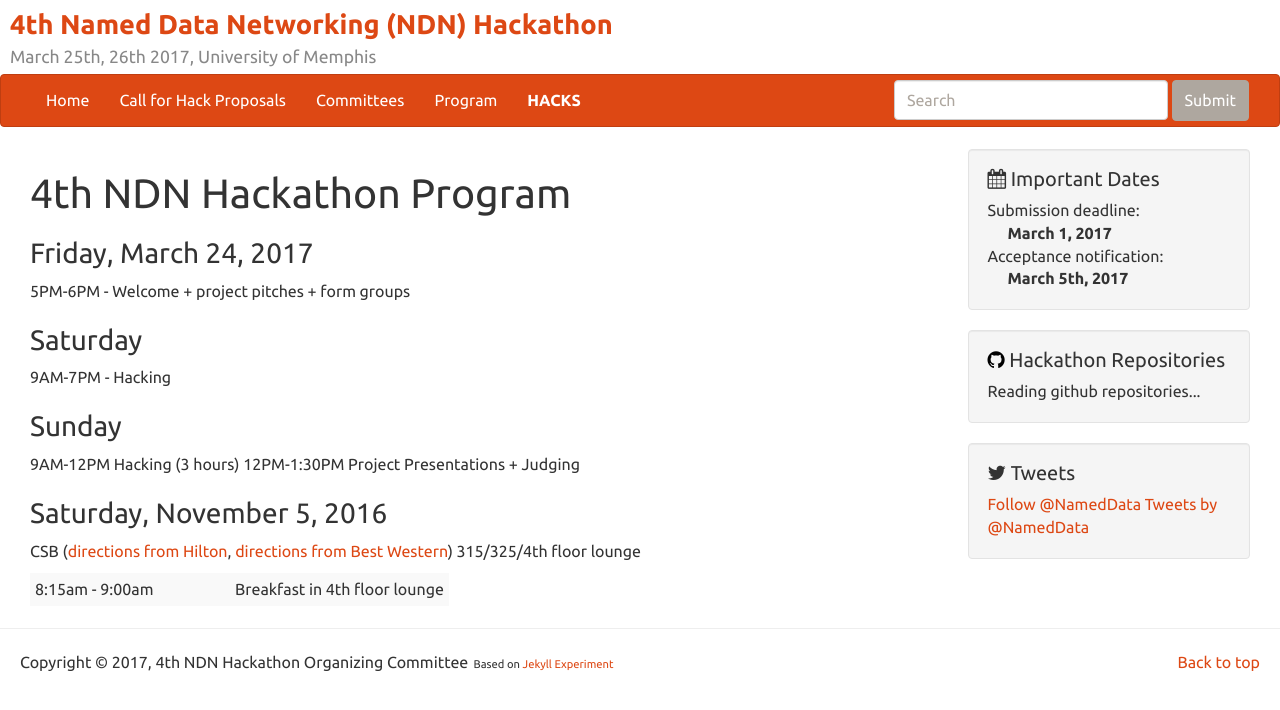
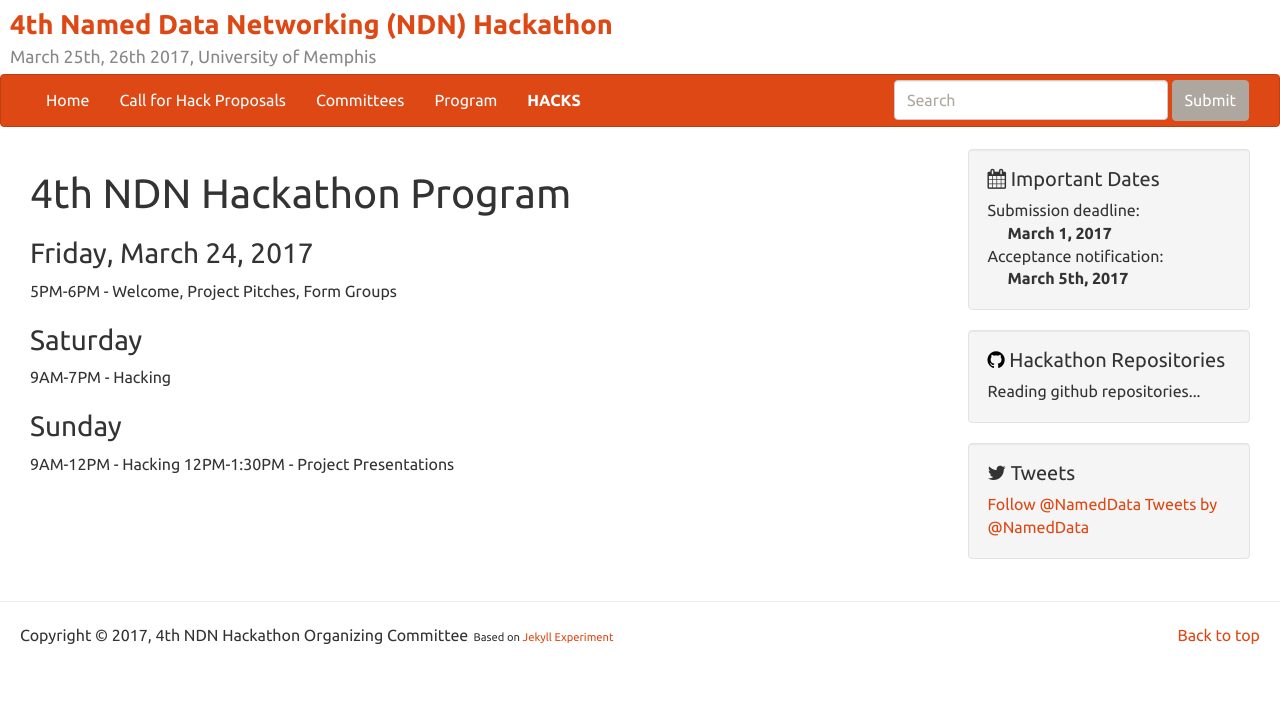
Before and after one commit to 4th-ndn-hackathon/4th-ndn-hackathon, a Jekyll site: the page built from program.md, in a window 1280 px wide. Shown: the top 710 px of the page. Built offline with Jekyll 4.4.1, drawn with Linux system fonts in a browser that asks for light colours; comment, search, counter and statistics services are not loaded.

Commit message:
update program

```diff
--- a/program.md
+++ b/program.md
@@ -4,27 +4,13 @@ title: 4th NDN Hackathon Program
 ---
 
 
-
-
 ### Friday, March 24, 2017
 
-5PM-6PM - Welcome + project pitches + form groups
+5PM-6PM - Welcome, Project Pitches, Form Groups
 
 ### Saturday
 9AM-7PM - Hacking
 
 ### Sunday
-9AM-12PM Hacking (3 hours)
-12PM-1:30PM Project Presentations + Judging
-
-
-
-{:.table-condensed .table-striped .table-hover .program}
-
-
-### Saturday, November 5, 2016
-
-CSB ([directions from Hilton](https://goo.gl/maps/TqmjQFrAyNA2){: target="_blank"}, [directions from Best Western](https://goo.gl/maps/yj6ppE1p9Yq){: target="_blank"}) 315/325/4th floor lounge
-
-{:.table-condensed .table-striped .table-hover .program}
-8:15am - 9:00am | Breakfast in 4th floor lounge
+9AM-12PM - Hacking
+12PM-1:30PM - Project Presentations
```
